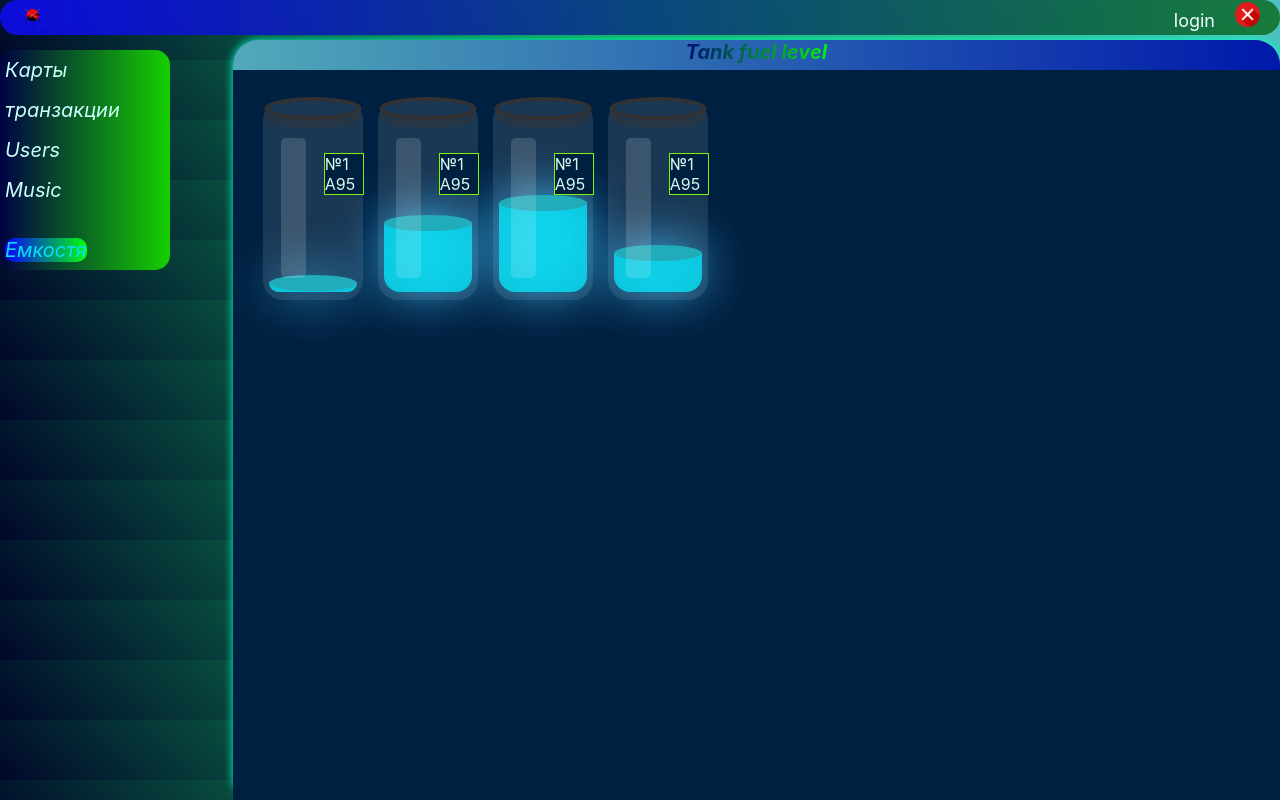
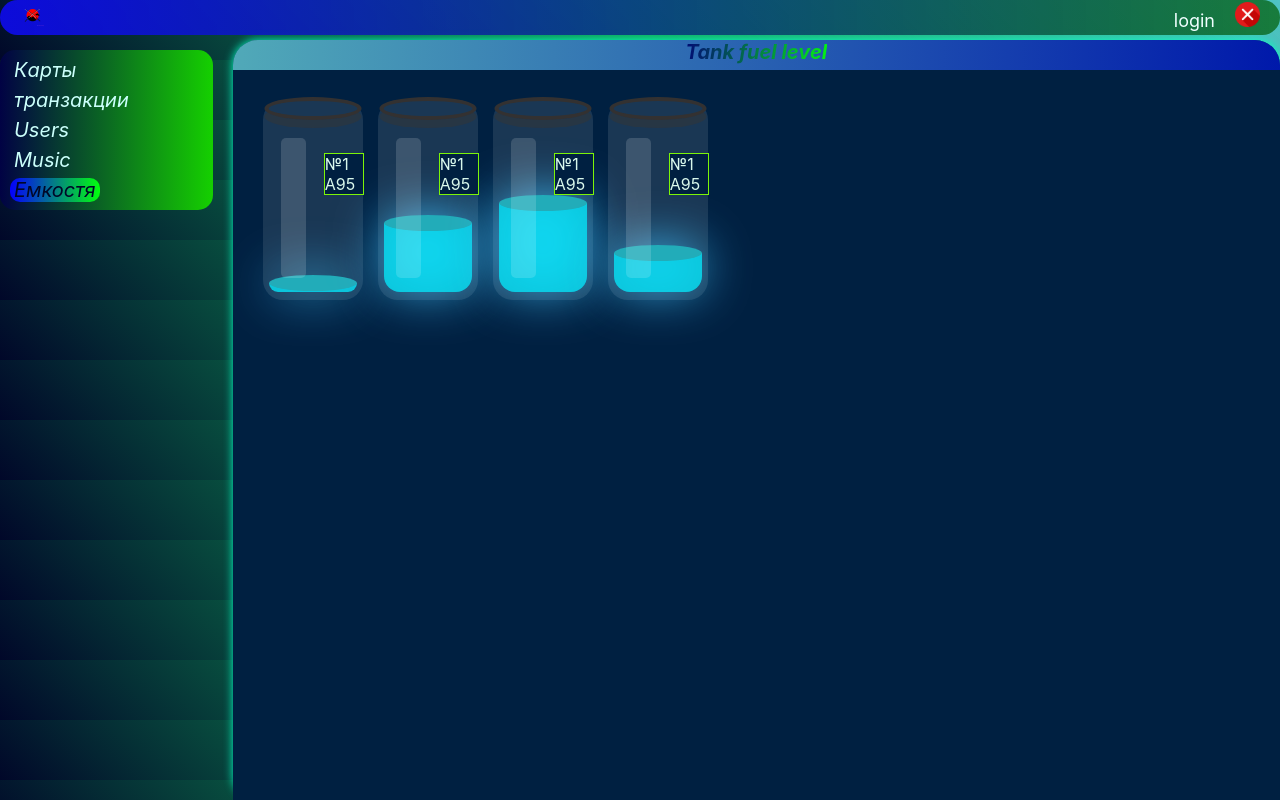
Before and after one commit to Alexey928/iazs, a React (Create React App) app: page /Tanks in a window 1280 px wide. Built offline with nearby package versions, Linux system fonts and the light colour scheme; no server answers.

Commit message:
starting progect 2

```diff
--- a/src/components/Navigation/Nawigation.module.css
+++ b/src/components/Navigation/Nawigation.module.css
@@ -1,9 +1,9 @@
 
 .navigationWrapper{
     margin-top: 50px;
-    width: 190px;
 }
 .navigation{
+    padding: 5px;
     background-image:linear-gradient(270deg, rgb(21, 208, 0), rgb(1, 2, 68));
     margin-right: 20px;
     border-radius: 15px;
@@ -25,21 +25,16 @@
 }
 
 .navigation a{
-    line-height: 40px;
+    padding:0 4px 0 4px;
+    line-height: 30px;
     text-decoration: none;
     color: #cbfffb;
     margin-left: 5px;
     transition: 0.7s all ;
     border-radius: 10px;
 }
-
-
-.navigation div:last-child{
-    margin-top: 20px;
-}
-
 .navigation .act {
-    color: #08e1f5;
+    color: #010728;
     background-image:linear-gradient(90deg, rgb(4, 0, 253), rgb(2, 255, 12));
     border-radius: 10px;
 
--- a/src/components/Tancs/Tanks.module.css
+++ b/src/components/Tancs/Tanks.module.css
@@ -45,7 +45,7 @@
 @media (max-width: 500px) {
     .content{
         z-index: 2;
-        margin-left: -190px;
+        margin-left: -149px;
     }
     .content .button{
         display: block;
```
